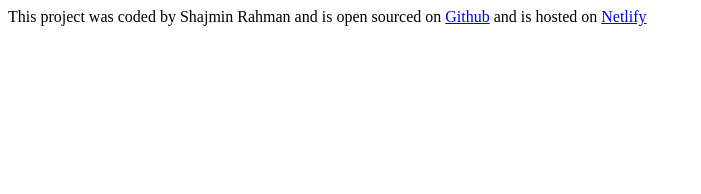
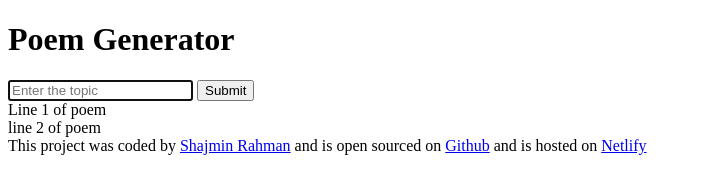
Before and after one commit to shajmin306/Shaz-Poem-Generator, a plain HTML site: page index.html in a window 1280 px wide. Shown: the whole page, without its empty margins (0-701 px from the left). Drawn offline with Linux system fonts and the light colour scheme.

Commit message:
Added basic html structure

```diff
--- a/index.html
+++ b/index.html
@@ -7,8 +7,23 @@
     <link rel="stylesheet" href="src/index.css" />
   </head>
   <body>
+    <header>
+      <h1>Poem Generator</h1>
+    </header>
+    <main>
+      <form>
+        <input type="text" placeholder="Enter the topic" autofocus required />
+        <input type="submit" />
+      </form>
+      <div>
+        Line 1 of poem <br />
+        line 2 of poem
+      </div>
+    </main>
     <footer>
-      This project was coded by Shajmin Rahman and is open sourced on
+      This project was coded by
+      <a href="https://github.com/shajmin306" target="_blank">Shajmin Rahman</a>
+      and is open sourced on
       <a
         href="https://github.com/shajmin306/Shaz-Poem-Generator"
         target="_blank"
```
